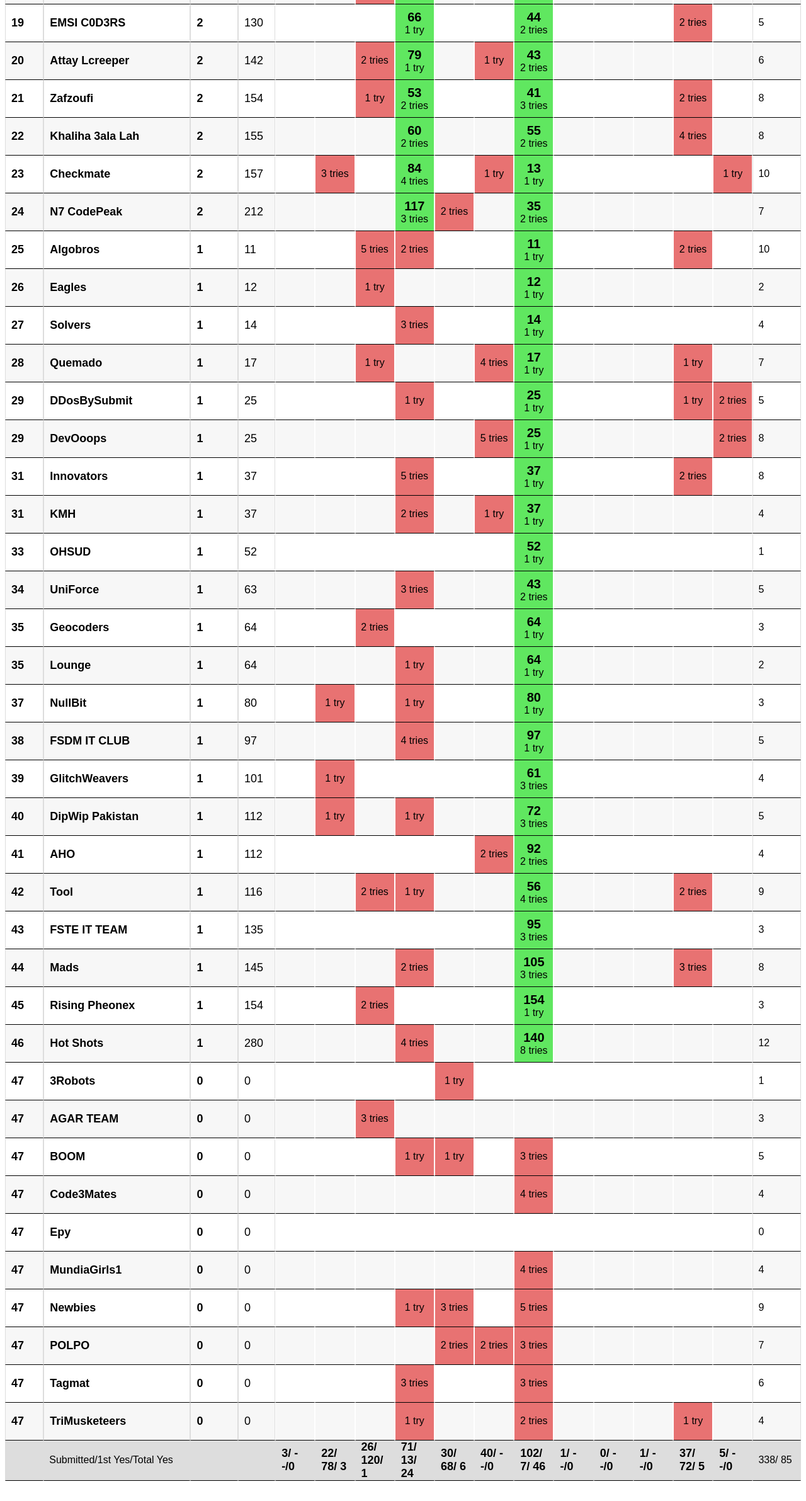
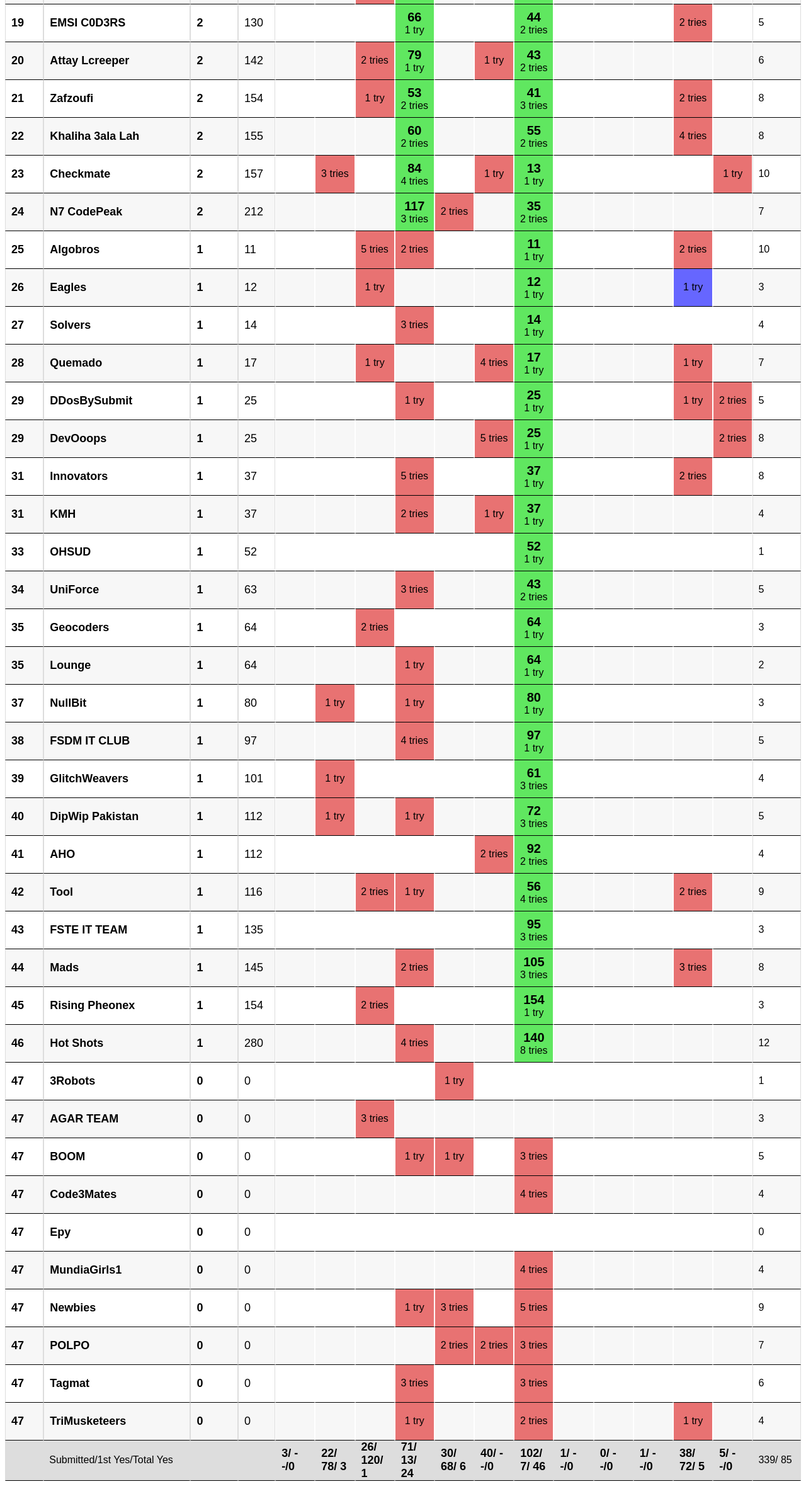
Before and after one commit to ucefizi/mnpc-2023-scoreboard, a plain HTML site: page index.html in a window 1280 px wide. Shown: the part 2045-4428 px from the top of the page at 63% size. Drawn offline with Linux system fonts and the light colour scheme.

Commit message:
update sb

```diff
--- a/index.html
+++ b/index.html
@@ -1244,11 +1244,12 @@ table tr td.right {
                         <div class="problem-time"></div>
                     </td><td class="empty">
                         <div class="problem-time"></div>
-                    </td><td class="empty">
-                        <div class="problem-time"></div>
-                    </td><td class="empty">
-                        <div class="problem-time"></div>
-                    </td><td>2</td>
+                    </td><td class="pending">
+                        <div class="problem-time"></div>
+                        <div class="number-tries">1 try</div>
+                    </td><td class="empty">
+                        <div class="problem-time"></div>
+                    </td><td>3</td>
                 </tr>
                 <tr class="odd">
                     <td class="teamrank">27</td><td id="no-medal" class="teamName">Solvers</td><td class="center">1</td><td class="right">14</td><td class="empty">
@@ -2144,10 +2145,10 @@ table tr td.right {
             46</td><td class="center">1/
             --/0</td><td class="center">0/
             --/0</td><td class="center">1/
-            --/0</td><td class="center">37/
+            --/0</td><td class="center">38/
             72/
             5</td><td class="center">5/
-            --/0</td><td>338/
+            --/0</td><td>339/
                 85</td>
                 </tr>
             </TABLE>
```
